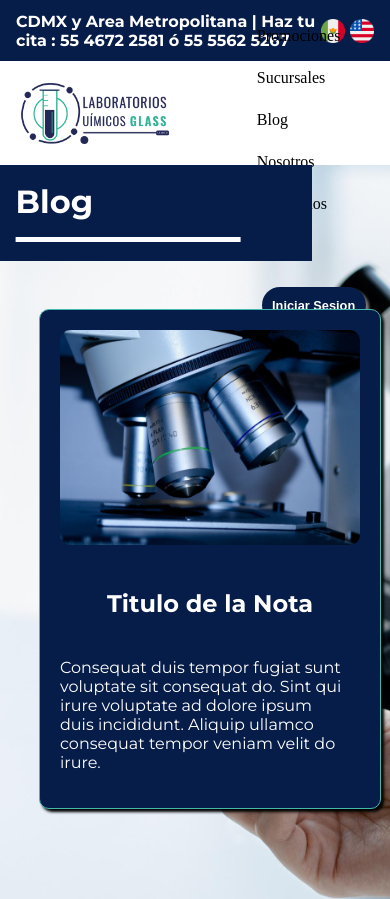
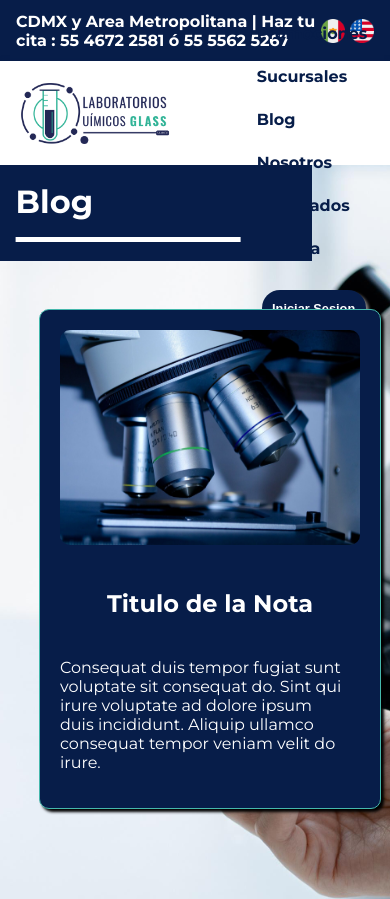
Before and after one commit to LQGlass/LQGlass, a Next.js app: page /blog in a window 390 px wide. Shown: the top 899 px of the page. Built offline with nearby package versions, Linux system fonts and the light colour scheme.

Commit message:
Se arreglaron bugs en NavBar y se hizo responsive pagina de nosotros

```diff
--- a/components/BurgerMenu.jsx
+++ b/components/BurgerMenu.jsx
@@ -73,22 +73,64 @@ function ResponsiveExample({ categorias, paquetes }) {
                 })}
             </DropdownButton>
             <Link href={"/promociones"}>
-              <div className={styles.linkNavDiv}>Promociones</div>
+              <li
+                onClick={() => {
+                  handleClose();
+                }}
+                className={styles.linkNavDiv}
+              >
+                Promociones
+              </li>
             </Link>
             <Link href={"/sucursales"}>
-              <div className={styles.linkNavDiv}>Sucursales</div>
+              <li
+                onClick={() => {
+                  handleClose();
+                }}
+                className={styles.linkNavDiv}
+              >
+                Sucursales
+              </li>
             </Link>
             <Link href={"/blog"}>
-              <div className={styles.linkNavDiv}>Blog</div>
+              <li
+                onClick={() => {
+                  handleClose();
+                }}
+                className={styles.linkNavDiv}
+              >
+                Blog
+              </li>
             </Link>
             <Link href={"/nosotros"}>
-              <div className={styles.linkNavDiv}>Nosotros</div>
+              <li
+                onClick={() => {
+                  handleClose();
+                }}
+                className={styles.linkNavDiv}
+              >
+                Nosotros
+              </li>
             </Link>
             <Link href={"/perfil"}>
-              <div className={styles.linkNavDiv}>Resultados</div>
+              <li
+                onClick={() => {
+                  handleClose();
+                }}
+                className={styles.linkNavDiv}
+              >
+                Resultados
+              </li>
             </Link>
             <Link href={"/perfil"}>
-              <div className={styles.linkNavDiv}>Factura</div>
+              <li
+                onClick={() => {
+                  handleClose();
+                }}
+                className={styles.linkNavDiv}
+              >
+                Factura
+              </li>
             </Link>
           </div>
           <LogButtons />
--- a/components/BurgerMenu.module.scss
+++ b/components/BurgerMenu.module.scss
@@ -25,6 +25,9 @@
       padding: 0;
       margin: 0;
     }
+    li {
+      list-style-type: none;
+    }
   }
   .menuLateral {
     padding-bottom: 5em;
```
Also changed, not shown: pages/nosotros.module.scss (+41 -0 lines).
